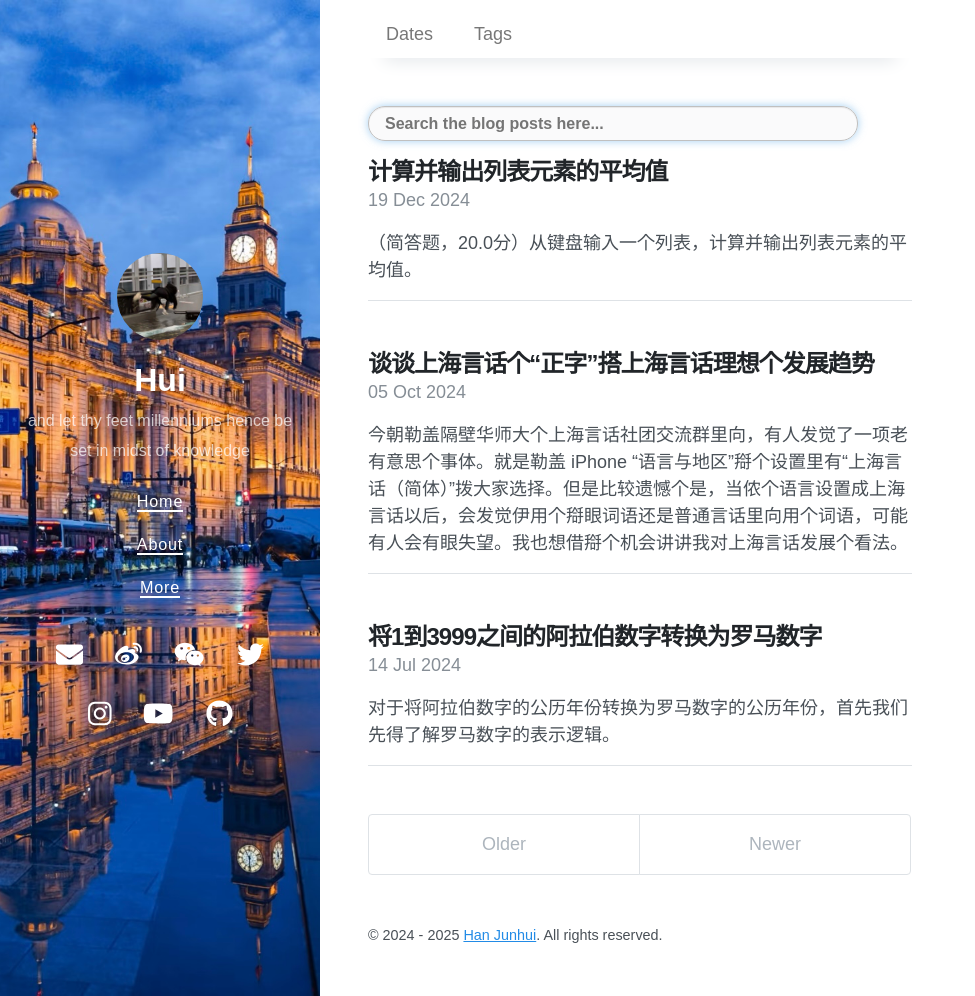
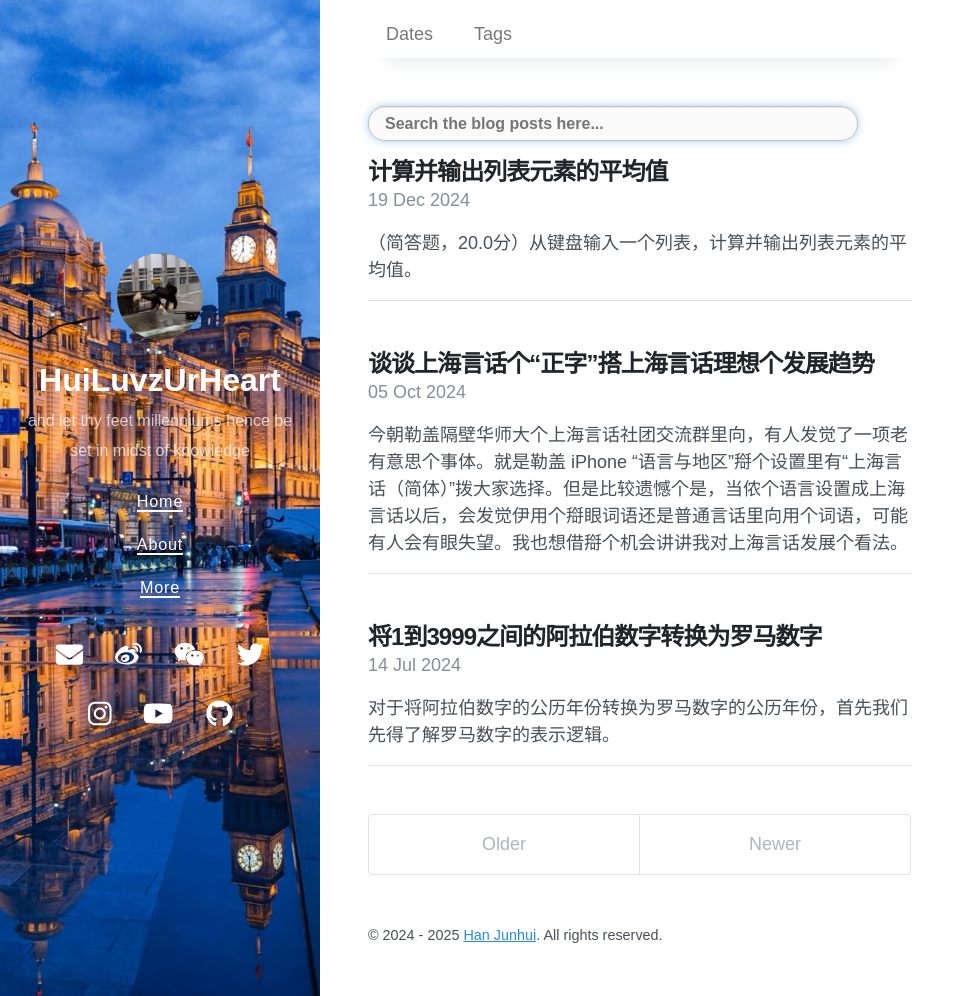
Before and after one commit to sugoijosephhan/sugoijosephhan.github.io, a Jekyll site: the page built from index.html, in a window 1280 px wide and 996 px high. Shown: the whole window, without its empty margins (0-975 px from the left). Built offline with Jekyll 4.4.1, drawn with Linux system fonts in a browser that asks for light colours; nearby versions of some CDN libraries; the list of posts is cut into pages by our own code.

Commit message:
2025/04/07/12:45 - Modified the contents.

```diff
--- a/_config.yml
+++ b/_config.yml
@@ -1,5 +1,5 @@
 # Setup
-title: Hui
+title: HuiLuvzUrHeart
 description: "and let thy feet millenniums hence be set in midst of knowledge"
 url: https://sugoijosephhan.github.io
 avatar: /images/tx2.jpg
```
